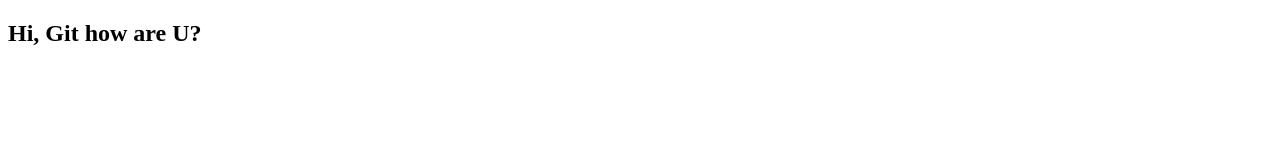
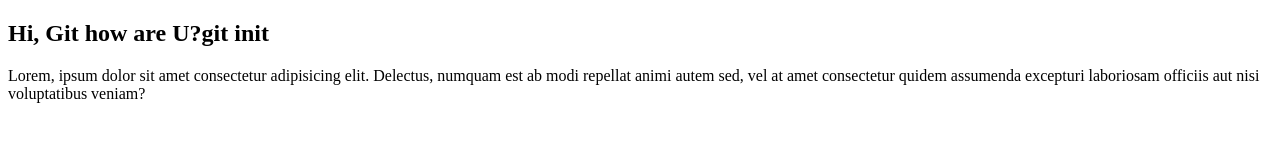
Before and after one commit to dev-nasreen/my-new-website, a plain HTML site: page index.html in a window 1280 px wide. Drawn offline with Linux system fonts and the light colour scheme.

Commit message:
Added a paragraph

```diff
--- a/index.html
+++ b/index.html
@@ -6,6 +6,7 @@
     <title>Document</title>
 </head>
 <body>
-    <h2>Hi, Git how are U?</h2>
+    <h2>Hi, Git how are U?git init</h2>
+    <P>Lorem, ipsum dolor sit amet consectetur adipisicing elit. Delectus, numquam est ab modi repellat animi autem sed, vel at amet consectetur quidem assumenda excepturi laboriosam officiis aut nisi voluptatibus veniam?</P>
 </body>
 </html>
```
